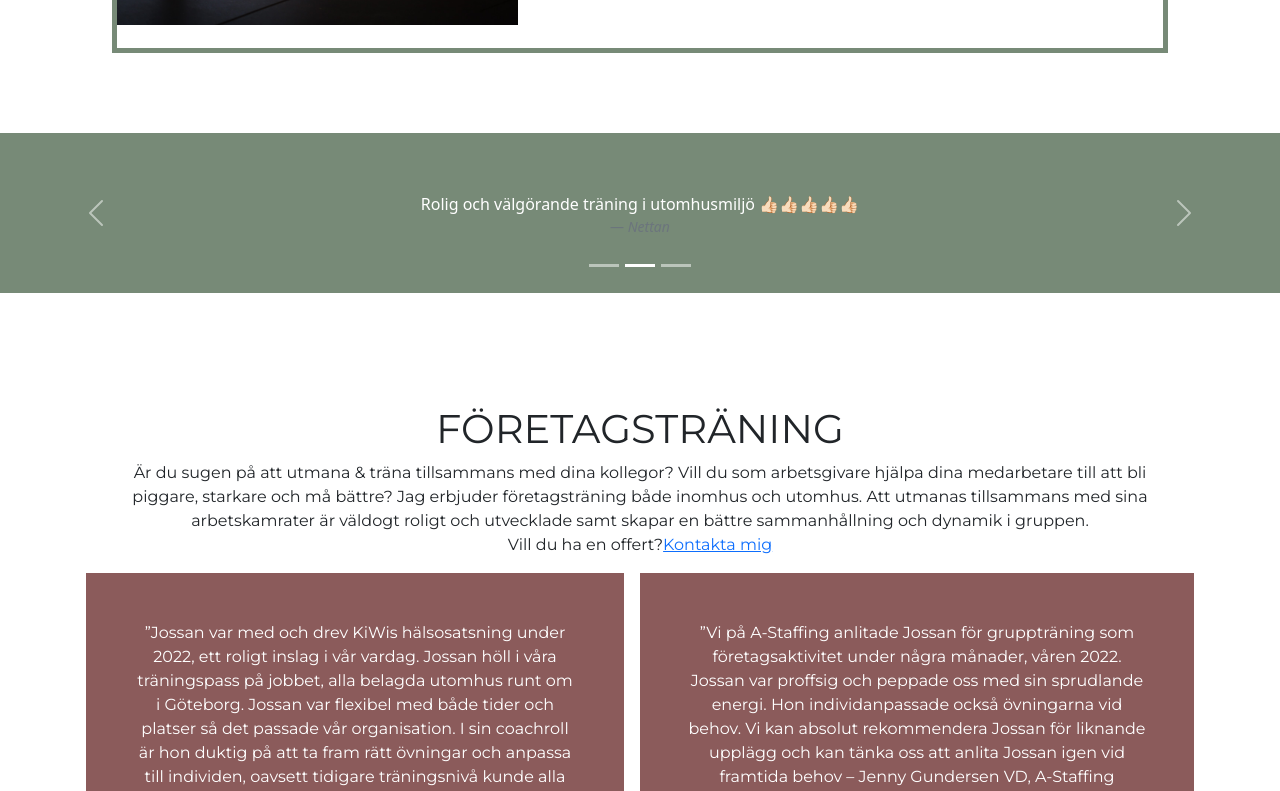
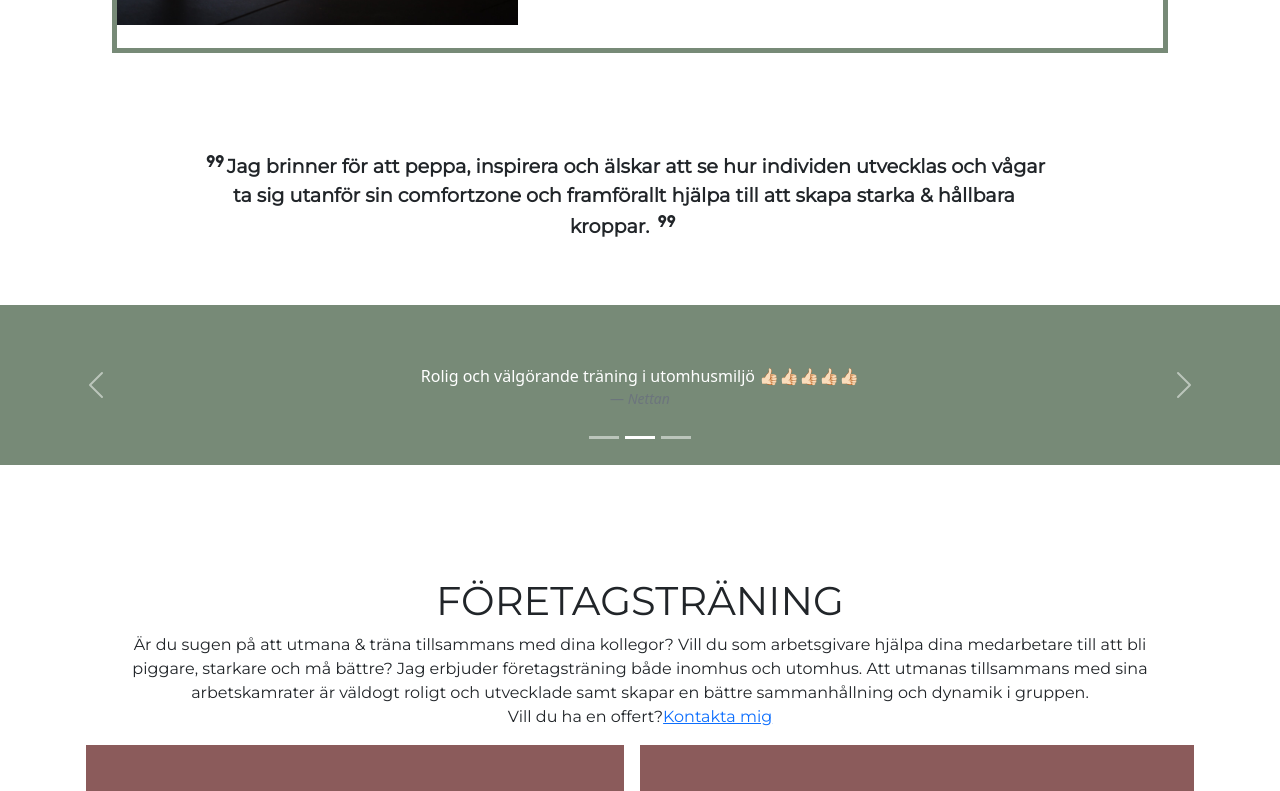
Before and after one commit to JannieBackman/examensarbete, a React (Create React App) app: page / in a window 1280 px wide. Shown: the part 2540-3331 px from the top of the page. Built offline with nearby package versions, Linux system fonts and the light colour scheme.

Commit message:
moved quote

```diff
--- a/src/components/Products.css
+++ b/src/components/Products.css
@@ -8,3 +8,15 @@
   text-align: center;
   padding-top: 2rem;
 }
+.quote {
+  display: flex;
+  justify-content: center;
+  width: 100%;
+  padding: 0 3rem 3rem 1rem;
+}
+
+.about-intro {
+  font-size: 1.5rem;
+  text-align: center;
+  width: 75%;
+}
--- a/src/components/Products.jsx
+++ b/src/components/Products.jsx
@@ -61,6 +61,17 @@ function Products() {
         </p>
         <img src={workout2} alt="workout" height={600} />
       </div>
+      <div className="quote">
+        <p className="about-intro">
+          <strong>
+            <span class="material-symbols-outlined">format_quote</span>
+            Jag brinner för att peppa, inspirera och älskar att se hur individen
+            utvecklas och vågar ta sig utanför sin comfortzone och framförallt
+            hjälpa till att skapa starka & hållbara kroppar.{' '}
+            <span class="material-symbols-outlined">format_quote</span>
+          </strong>
+        </p>
+      </div>
     </div>
   );
 }
```
